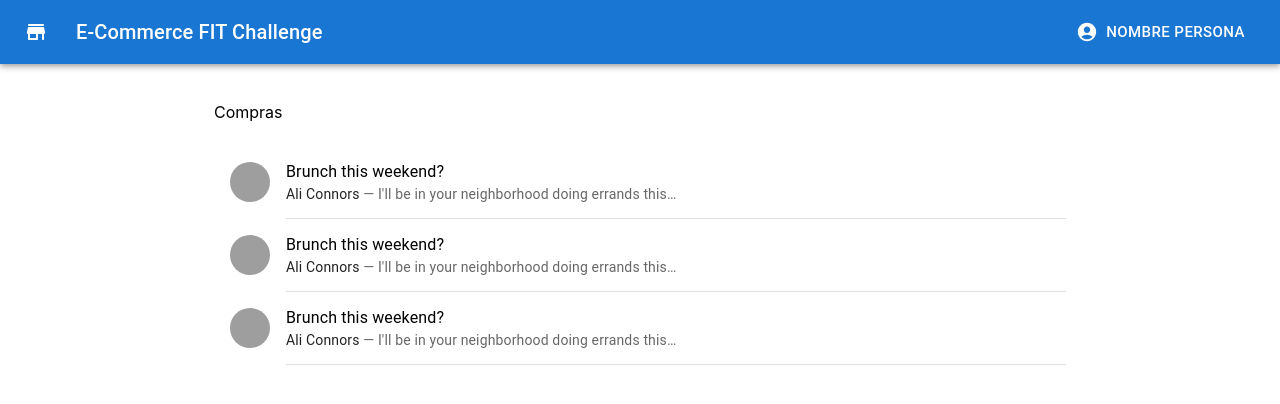
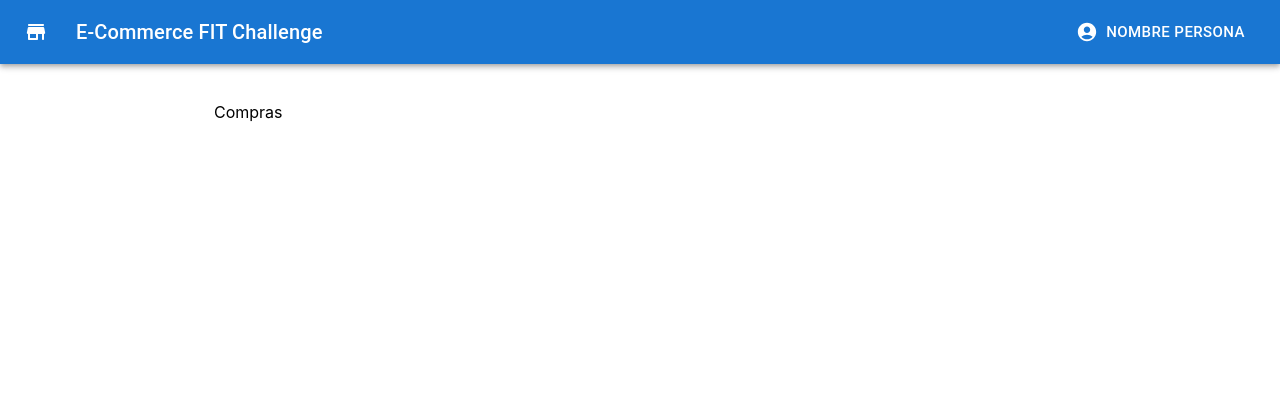
Before and after one commit to joaquinlema/EcommerceReact, a React (Create React App) app: page /compras in a window 1280 px wide. Shown: the top 404 px of the page. Built offline with nearby package versions, Linux system fonts and the light colour scheme; grey boxes are pictures that could not be loaded.

Commit message:
agrgeamos mensaje general y atrr a compras

```diff
--- a/src/components/ErrorMsj.js
+++ b/src/components/Msj.js
@@ -7,7 +7,7 @@ const Alert = React.forwardRef(function Alert(props, ref) {
   return <MuiAlert elevation={6} ref={ref} variant="filled" {...props} />;
 });
 
-export default function ErrorMsj({severity, msj, openStatus}) {
+export default function Msj({ severity, msj, openStatus }) {
   const [open, setOpen] = React.useState(openStatus);
 
   const handleClose = (event, reason) => {
--- a/src/components/buys/BuysItem.js
+++ b/src/components/buys/BuysItem.js
@@ -1,14 +1,15 @@
 import { Avatar, ListItem, ListItemAvatar, ListItemText, Typography } from '@mui/material';
 import React from 'react';
 
-const BuysItem = () => {
+const BuysItem = ({producInfo}) => {
+  const {thumbnail, title, price} = producInfo;
     return (
         <ListItem alignItems="flex-start">
         <ListItemAvatar>
-          <Avatar alt="Remy Sharp" src="/static/images/avatar/1.jpg" />
+          <Avatar alt="thumb" src={thumbnail} />
         </ListItemAvatar>
         <ListItemText
-          primary="Brunch this weekend?"
+          primary={title}
           secondary={
             <React.Fragment>
               <Typography
@@ -17,9 +18,9 @@ const BuysItem = () => {
                 variant="body2"
                 color="text.primary"
               >
-                Ali Connors
+               Precio: {price}$
               </Typography>
-              {" — I'll be in your neighborhood doing errands this…"}
+               {(new Date()).toString()}
             </React.Fragment>
           }
         />
--- a/src/components/buys/BuysList.js
+++ b/src/components/buys/BuysList.js
@@ -2,16 +2,19 @@ import * as React from 'react';
 import List from '@mui/material/List';
 import Divider from '@mui/material/Divider';
 import BuysItem from './BuysItem';
+import { useSelector } from 'react-redux';
 
 export default function BuysList() {
+    const { productosComprados } = useSelector(state => state.ProductReducer);
+
     return (
         <List sx={{ width: '100%', bgcolor: 'background.paper' }}>
-            <BuysItem />
-            <Divider variant="inset" component="li" />
-            <BuysItem />
-            <Divider variant="inset" component="li" />
-            <BuysItem />
-            <Divider variant="inset" component="li" />
+            {productosComprados.length > 0 && productosComprados.map((elem,index) => (
+                <>
+                    <BuysItem product={elem} key={index}/>
+                    <Divider variant="inset" component="li" />
+                </>
+            ))}
         </List>
     );
 }
--- a/src/components/products/ButtonBuyProduct.js
+++ b/src/components/products/ButtonBuyProduct.js
@@ -51,7 +51,7 @@ export default function ButtonBuyProduct({ producto }) {
                 </DialogContent>
                 <DialogActions>
                     <Button onClick={handleClose}>Cancelar</Button>
-                    <Button component={Link} to={`/`} onClick={handleBuy}>Si</Button>
+                    <Button component={Link} to={`/compras`} onClick={handleBuy}>Si</Button>
                 </DialogActions>
             </Dialog>
         </div>
--- a/src/pages/BuysPage.js
+++ b/src/pages/BuysPage.js
@@ -1,9 +1,11 @@
 import { Container, Grid } from '@mui/material';
 import { Box } from '@mui/system';
 import React from 'react'
+import { useSelector } from 'react-redux';
 import BuysList from '../components/buys/BuysList';
 
 const BuysPage = () => {
+
     return (
         <Box
             sx={{
--- a/src/reducers/ProductReducer.js
+++ b/src/reducers/ProductReducer.js
@@ -6,6 +6,7 @@ const initialState = {
     error: null,
     loadingProduct: false,
     productosComprados: [],
+    compradoOk: false
 
 }
 // eslint-disable-next-line import/no-anonymous-default-export
@@ -15,7 +16,8 @@ export default function (state = initialState, action) {
         case COMPRAR_PRODUCTO:
         return {
             ...state,
-            productosComprados: [...state.productosComprados, payload]
+            productosComprados: [...state.productosComprados, payload],
+            compradoOk: true
         }
         case CLEAN_PRODUCT_INFO :
             return {
```
Also changed, not shown: src/actions/ProductActions.js (line endings or trailing spaces), src/pages/MainPage.js (line endings or trailing spaces).
